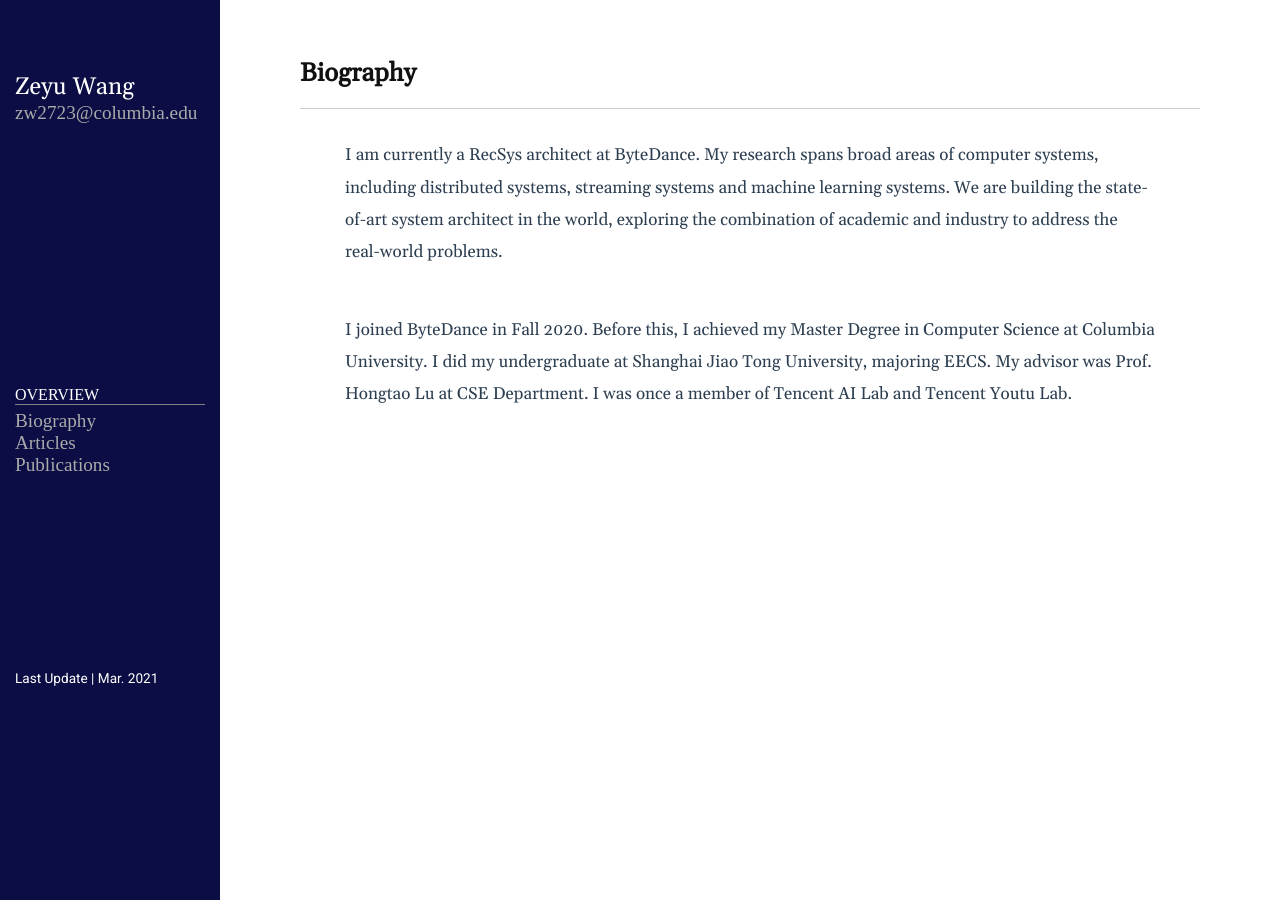
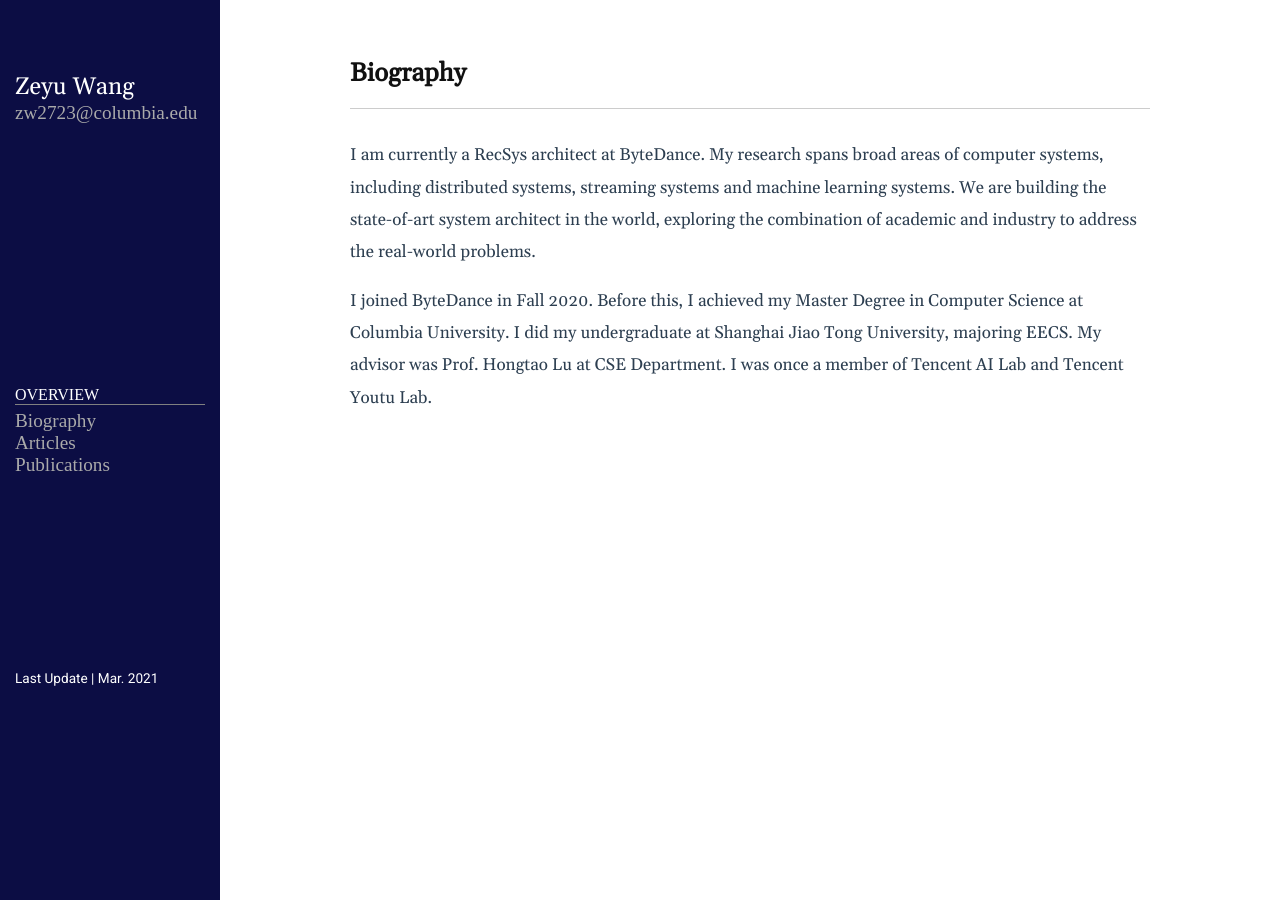
Before and after one commit to WAangzE/ze.github.io, a Jekyll site: the page built from index.md, in a window 1280 px wide. Built offline with Jekyll 4.4.1, drawn with Linux system fonts in a browser that asks for light colours.

Commit message:
update persional site

```diff
--- a/public/css/style.css
+++ b/public/css/style.css
@@ -125,9 +125,7 @@
 }
 
 .biography{
-	padding-left: 5%;
-	padding-right: 5%;
-	padding-bottom: 5%;
+	padding-bottom: 2%;
 }
 
 .sidebar-header {
@@ -213,7 +211,7 @@
 }
 
 article {
-	padding: 0 5% 0;
+	padding: 0 10% 0;
 	font-size: 17px;
 	margin-bottom: 100px;
 	line-height: 1.9;
@@ -338,9 +336,8 @@
 	}
 
 	.sidebar-header {
-		margin-bottom: 0px;
-		margin-top: 0px;
-		padding: auto;
+		margin-bottom: auto;
+		margin-top: auto;
 	}
 
 	.sidebar-footer {
```
